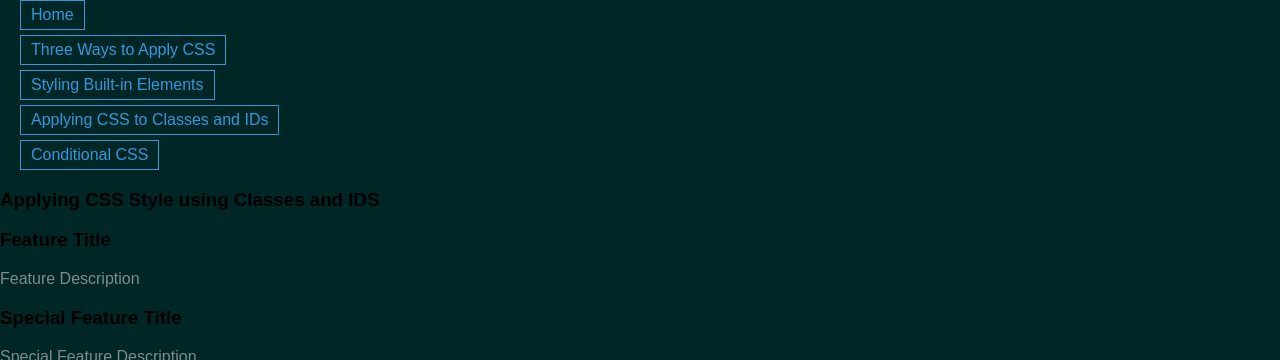
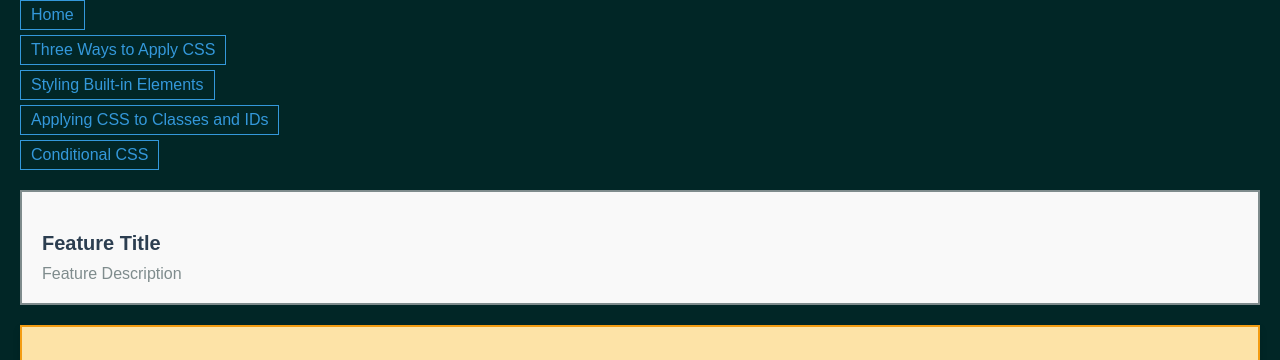
Before and after one commit to Lcoderloc454/COMP001A.LectureActvity5, a plain HTML site: page classes-ids.html in a window 1280 px wide. Shown: the top 360 px of the page. Drawn offline with Linux system fonts and the light colour scheme.

Commit message:
Update classes-ids.html

```diff
--- a/classes-ids.html
+++ b/classes-ids.html
@@ -39,11 +39,8 @@
         </nav>
     </header>
     <main>
-        <div>
-            <h3>
-                Applying CSS Style using Classes and IDS
-            </h3>
-            <feature-card>
+        <div class="feature-card">
+
                 <h3>
                     Feature Title
                 </h3>
@@ -52,15 +49,13 @@
                 </p>
             </feature-card>
         </div>
-        <div>
-            <feature-card>
+        <div class="feature-card" id="special-feature">
                 <h3>
                     Special Feature Title
                 </h3>
                 <p>
                     Special Feature Description
                 </p>
-            </feature-card>
         </div>
     </main>
     <footer>
```
